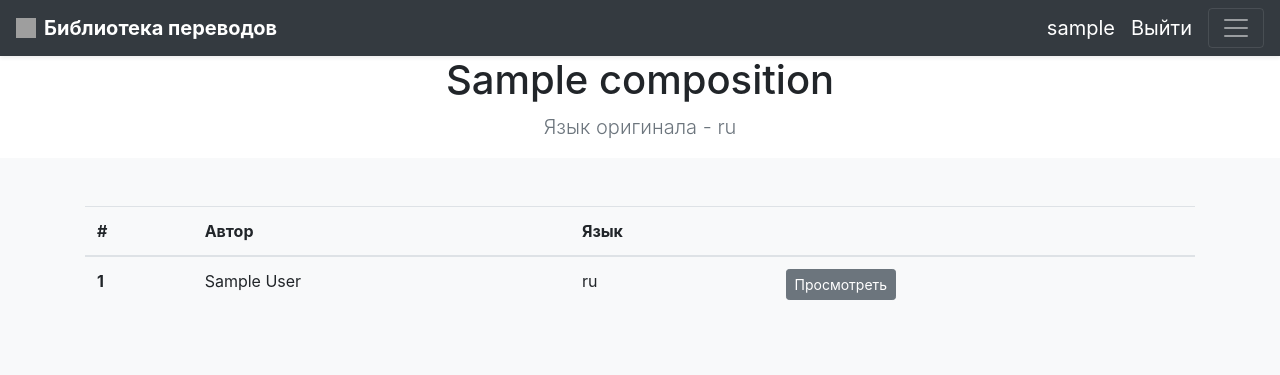
After one commit to vnkrtv/web-library, a Django app: page /composition/1/show/ in a window 1280 px wide. The commit adds this page. Shown: the top 375 px of the page. Run offline with Django 3.2, Linux system fonts and the light colour scheme; a user stored in the database is signed in; tables that the repository leaves empty hold one stand-in row (values such as "Sample post"); some libraries are stand-ins or nearby versions; grey boxes are pictures that could not be loaded.

Commit message:
Add translation_show page
Add translation_show view/template

```diff
--- a/library/main/forms.py
+++ b/library/main/forms.py
@@ -24,12 +24,8 @@ class CompositionForm(forms.Form):
 
 class TranslationForm(forms.Form):
     translation_author = forms.CharField(label='Автор перевода')
-    composition = forms.ChoiceField(label='Произведение')
     text = forms.CharField(label='Текст перевода', widget=forms.Textarea)
     lang = forms.ChoiceField(label='Язык перевода', choices=LANGUAGES)
-
-    def get_composition(self):
-        return Author.objects.get(id=int(self.cleaned_data['composition']))
 
     def get_lang(self):
         lang_dict = dict(LANGUAGES)
--- a/library/main/models.py
+++ b/library/main/models.py
@@ -64,6 +64,10 @@ class Translation(models.Model):
     def __repr__(self):
         return f'<Translation: {self.composition.name} on {self.lang}>'
 
+    @staticmethod
+    def get_by_composition(composition_id: int) -> list:
+        return list(Translation.objects.filter(composition__id=composition_id))
+
     class Meta:
         verbose_name = 'Перевод'
         verbose_name_plural = 'Переводы'
--- a/library/main/urls.py
+++ b/library/main/urls.py
@@ -12,5 +12,7 @@ urlpatterns = [
     url(r'^add_composition/$', views.add_composition, name='add_composition'),
 
     path('authors/<author_id>/show/', views.show_compositions, name='show_compositions'),
-    path('authors/<author_id>/add/', views.add_translation, name='add_translation')
+    path('composition/<composition_id>/add/', views.add_translation, name='add_translation'),
+    path('composition/<composition_id>/show/', views.show_translations, name='show_translations'),
+    path('translation/<translation_id>/show/', views.show_translation, name='show_translation'),
 ]
--- a/library/main/views.py
+++ b/library/main/views.py
@@ -94,25 +94,47 @@ def show_compositions(request, author_id):
 
 
 @unauthenticated_user
-def add_translation(request, author_id):
+def add_translation(request, composition_id):
+    composition = Composition.objects.get(id=composition_id)
     info = {
         'title': 'Добавить перевод | Библиотека',
+        'composition': composition
     }
     if request.method == "POST":
         form = TranslationForm(request.POST)
         if form.is_valid():
-            composition = Translation.objects.create(
-                composition=form.get_composition(),
+            translation = Translation.objects.create(
+                composition=composition,
                 text=form.cleaned_data["text"],
                 translation_author=form.cleaned_data["translation_author"],
                 lang=form.get_lang())
-            composition.save()
+            translation.save()
             info['success'] = 'Перевод был успешно добавлен.'
         else:
             info['error'] = 'Форма некоректно заполнена.'
     else:
         form = TranslationForm()
         form.fields["translation_author"].initial = request.user.username
-    form.fields["composition"].choices = list(enumerate(Composition.get_by_author(author_id)))
     info['form'] = form
     return render(request, 'main/add_translation.html', info)
+
+
+@unauthenticated_user
+def show_translations(request, composition_id):
+    info = {
+        'title': 'Переводы | Библиотека',
+        'translations': Translation.get_by_composition(composition_id),
+        'composition': Composition.objects.get(id=composition_id)
+    }
+    return render(request, 'main/show_translations.html', info)
+
+
+@unauthenticated_user
+def show_translation(request, translation_id):
+    translation = Translation.objects.get(id=translation_id)
+    info = {
+        'title': 'Перевод | Библиотека',
+        'translation': translation,
+        'composition': translation.composition
+    }
+    return render(request, 'main/show_translation.html', info)
--- a/library/templates/main/base.html
+++ b/library/templates/main/base.html
@@ -34,12 +34,12 @@
       <div class="container">
           <div class="row">
             <div class="col-sm-8 col-md-7 py-4">
-              <h4 class="text-white">Поиск по всей библиотеке</h4>
-              <p class="text-muted">Поиск осуществляется по всем авторам и произведения, которые содержатся в базе библиотеки.</p>
+              <h4 class="text-white">Поиск</h4>
+              <p class="text-muted">Поиск осуществляется по всем произведениям, которые содержатся в базе библиотеки. (Пока не работает)</p>
             </div>
             <div class="col-sm-4 offset-md-1 py-4">
-              <form class="form-inline my-2 my-lg-0">
-                <input class="form-control mr-sm-2" type="text" placeholder="Поиск по переводам" aria-label="Search">
+              <form action="{% url 'main:search' %}" class="form-inline my-2 my-lg-0">
+                <input class="form-control mr-sm-2" type="text" placeholder="Поиск по произведениям" aria-label="Search">
                 <button class="btn btn-outline-success my-2 my-sm-0" type="submit">Искать</button>
               </form>
             </div>
--- a/library/templates/main/main.html
+++ b/library/templates/main/main.html
@@ -15,7 +15,7 @@
   <div class="album py-5 bg-light">
     <div class="container">
 
-      <div class="row">
+      <div class="d-flex justify-content-center">
 
       	{% for author in authors %}
         <div class="col-md-4">
@@ -31,7 +31,6 @@
               <div class="d-flex justify-content-between align-items-center">
                 <div class="btn-group">
                   <a href="{% url 'main:show_compositions' author.id %}" class="btn btn-sm btn-outline-secondary">Произведения</a>
-                  <a href="{% url 'main:add_translation' author.id %}" class="btn btn-sm btn-outline-secondary">Добавить перевод</a>
                 </div>
               </div>
             </div>
--- /dev/null
+++ b/library/templates/main/show_translations.html
@@ -0,0 +1,41 @@
+{% extends "main/base.html" %}
+
+{% block content %}
+<section class="text-center">
+    <div class="container">
+      <h1 class="jumbotron-heading">{{ composition.name }}</h1>
+      <p class="lead text-muted">Язык оригинала - {{ composition.lang }}</p>
+    </div>
+  </section>
+
+  <div class="album py-5 bg-light">
+    <div class="container">
+
+        <div>
+          <table class="table">
+            <thead>
+              <tr>
+                <th>#</th>
+                <th>Автор</th>
+                <th>Язык</th>
+                <th></th>
+              </tr>
+            </thead>
+            <tbody>
+            {% for translation in translations %}
+
+              <tr>
+                <th scope="row">{{ forloop.counter }}</th>
+                <td>{{ translation.translation_author }}</td>
+                <td>{{ translation.lang }}</td>
+                <td><a href="{% url 'main:show_translation' translation.id %}" class="btn btn-secondary btn-sm">Просмотреть</a></td>
+              </tr>
+
+            {% endfor %}
+            </tbody>
+          </table>
+        </div>
+
+    </div>
+  </div>
+{% endblock %}
```
Also changed, not shown: library/templates/main/add_translation.html (+2 -7 lines), library/templates/main/show_compositions.html (+11 -13 lines), library/templates/main/show_translation.html (added, +38 -0 lines).
